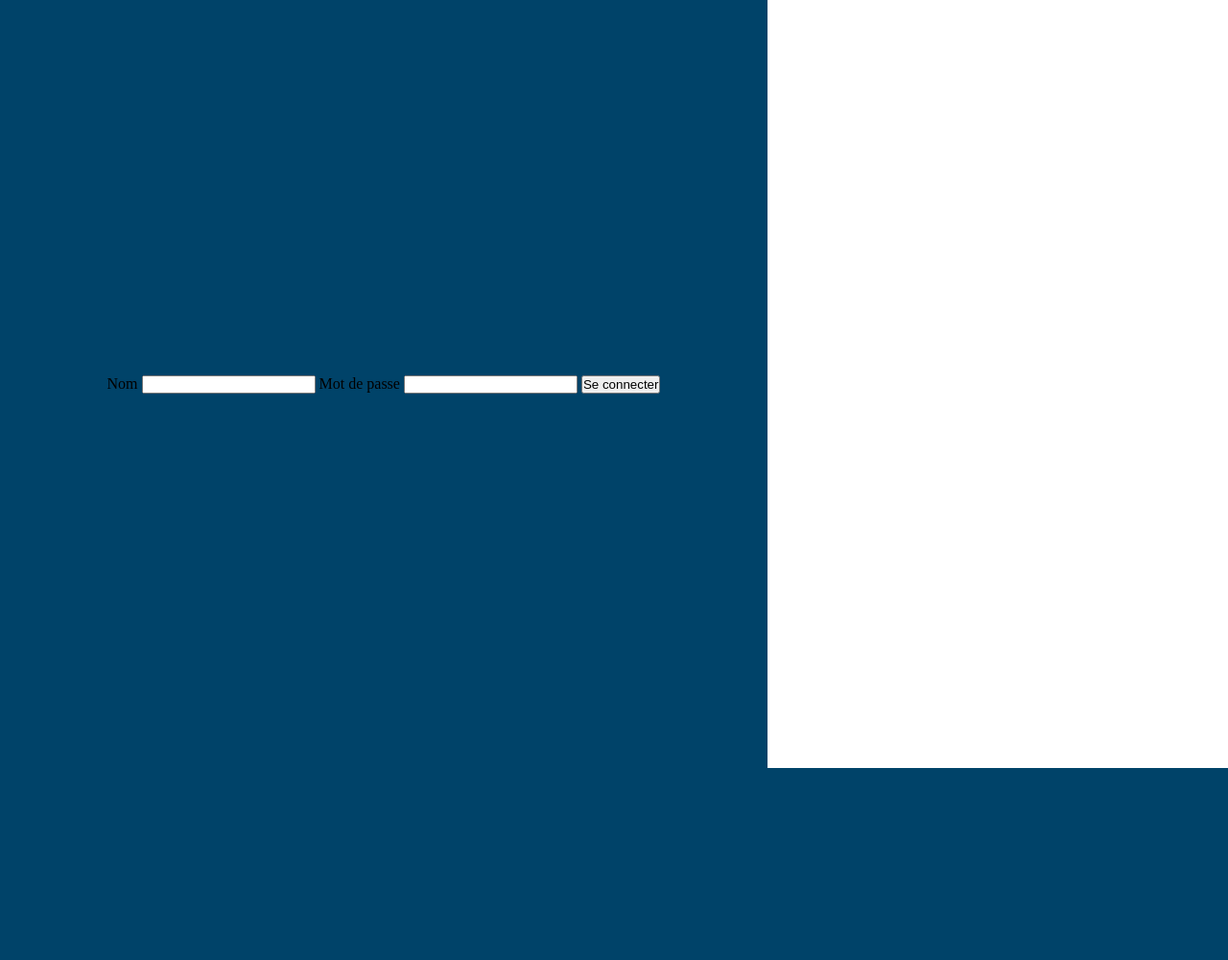
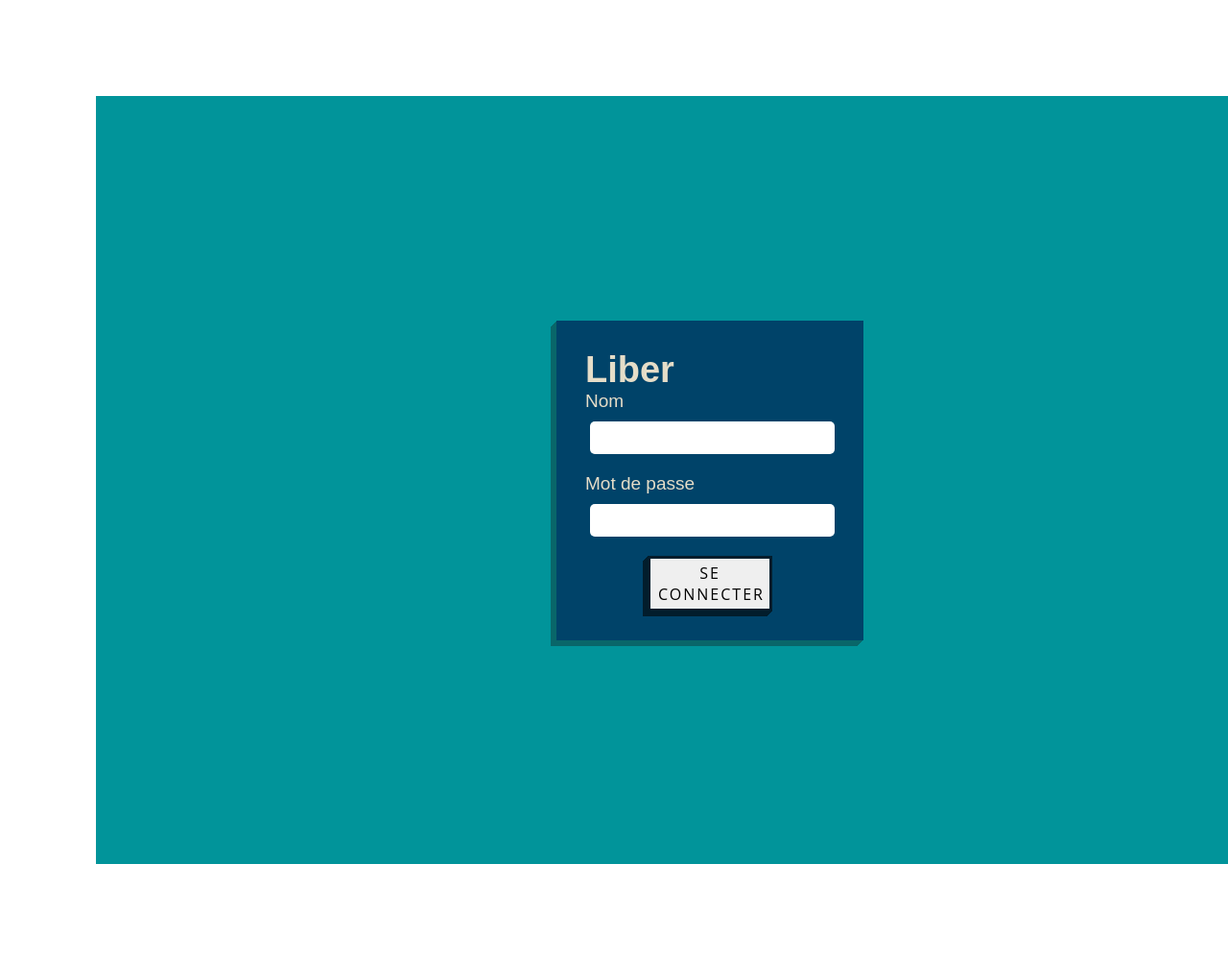
Before and after one commit to Isaac-Andriamiharisoa/liber, a Flask app: page / in a window 1280 px wide; the page is wider, and only the part inside the window is pictured. Shown: that part at 96% size. Before the commit the page ends 800 px from the top of that part, so only its background shows below. Run offline with Flask 2, Linux system fonts and the light colour scheme.

Commit message:
db modified and style

```diff
--- a/models.py
+++ b/models.py
@@ -13,6 +13,7 @@ class Ame(db.Model):
     id = db.Column(db.Integer, primary_key=True)
     nom = db.Column(db.String)
     prenom = db.Column(db.String)
+    password = db.Column(db.String)
     bapteme = db.Column(db.Boolean)
     communion = db.Column(db.Boolean)
     fanavaozana = db.Column(db.Boolean)
--- a/static/styles/style.css
+++ b/static/styles/style.css
@@ -8,18 +8,64 @@
     box-sizing: border-box;
     margin : 0;
     padding: 0;
+    color: #e5ddc8;
+    font-family: arial;
 }
-html{
+html {
     width: 100%;
 }
 
-body{
-}
 .container {
-    width: 100vh;
+    width: 100%;
     height: 100vh;
     display: flex;
+    flex-direction: column;
     align-items: center;
     justify-content: center;
-    background-color: #004369;
+    background-color: #01949a;
+    margin: 100px;
 }
+
+.form {
+    display: flex;
+    flex-direction: column;
+    width: 25%;
+    background: #004369;
+    padding: 30px 30px;
+    font-size: 19px;
+    box-shadow: -6px 6px 0px 0px #096669, -5px 5px 0px 0px #096669, -4px 4px 0px 0px #096669, -3px 3px 0px 0px #096669, -2px 2px 0px 0px #096669, -1px 1px 0px 0px #096669;
+}
+input {
+    color: black;
+    font-size: 17px;
+    margin: 10px 0px 20px 5px;
+    padding: 7px;
+    border-radius: 5px;
+    outline: none;
+    border: 0px
+}
+button {
+    width: 50%;
+    align-self: center;
+  font-family: "Open Sans", sans-serif;
+  font-size: 16px;
+  letter-spacing: 2px;
+  text-decoration: none;
+  text-transform: uppercase;
+  color: #000;
+  cursor: pointer;
+  border: 3px solid #021d2c;
+  padding: 0.25em 0.5em;
+  box-shadow: -1px 1px 0px 0px #021d2c, -2px 2px 0px 0px #021d2c, -3px 3px 0px 0px #021d2c, -4px 4px 0px 0px #021d2c, -5px 5px 0px 0px #021d2c;
+  position: relative;
+  user-select: none;
+  -webkit-user-select: none;
+  touch-action: manipulation;
+}
+button:hover {
+  box-shadow: 0px 0px 0px 0px;
+  top: 5px;
+  left: -5px;
+    background-color: #01949a;
+    color: #e5ddc8;
+}
--- a/templates/login.html
+++ b/templates/login.html
@@ -2,6 +2,9 @@
 {% block content %}
 <div class="container">
     <form action="" method="get" class="form">
+        <h1 class="title">
+            Liber
+        </h1>
         <label for="nom">Nom</label>
         <input type="text" name="nom">
         <label for="mdp">Mot de passe</label>
```
Also changed, not shown: migrations/versions/16688df7e0c1_.py (added, +28 -0 lines).
